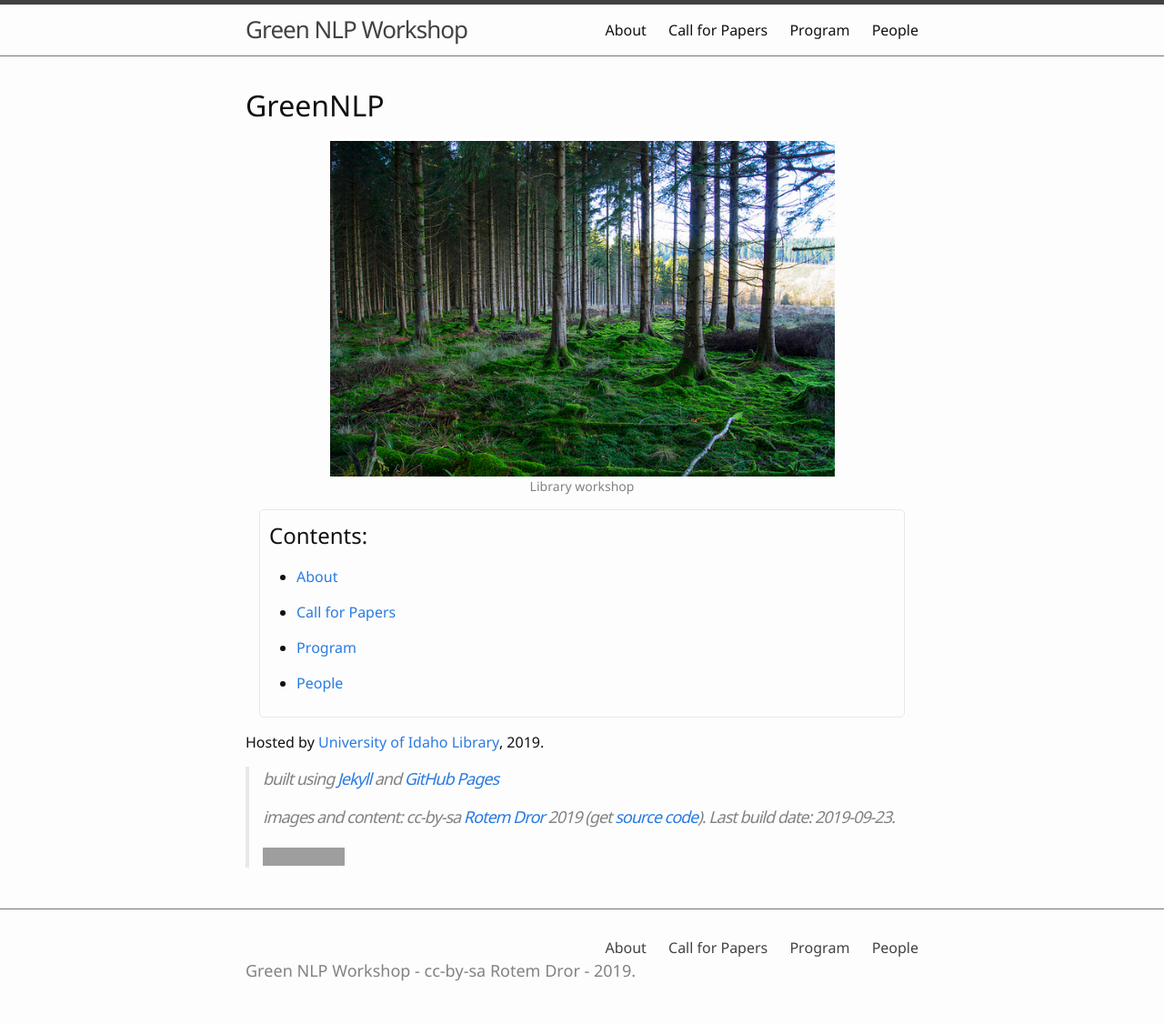
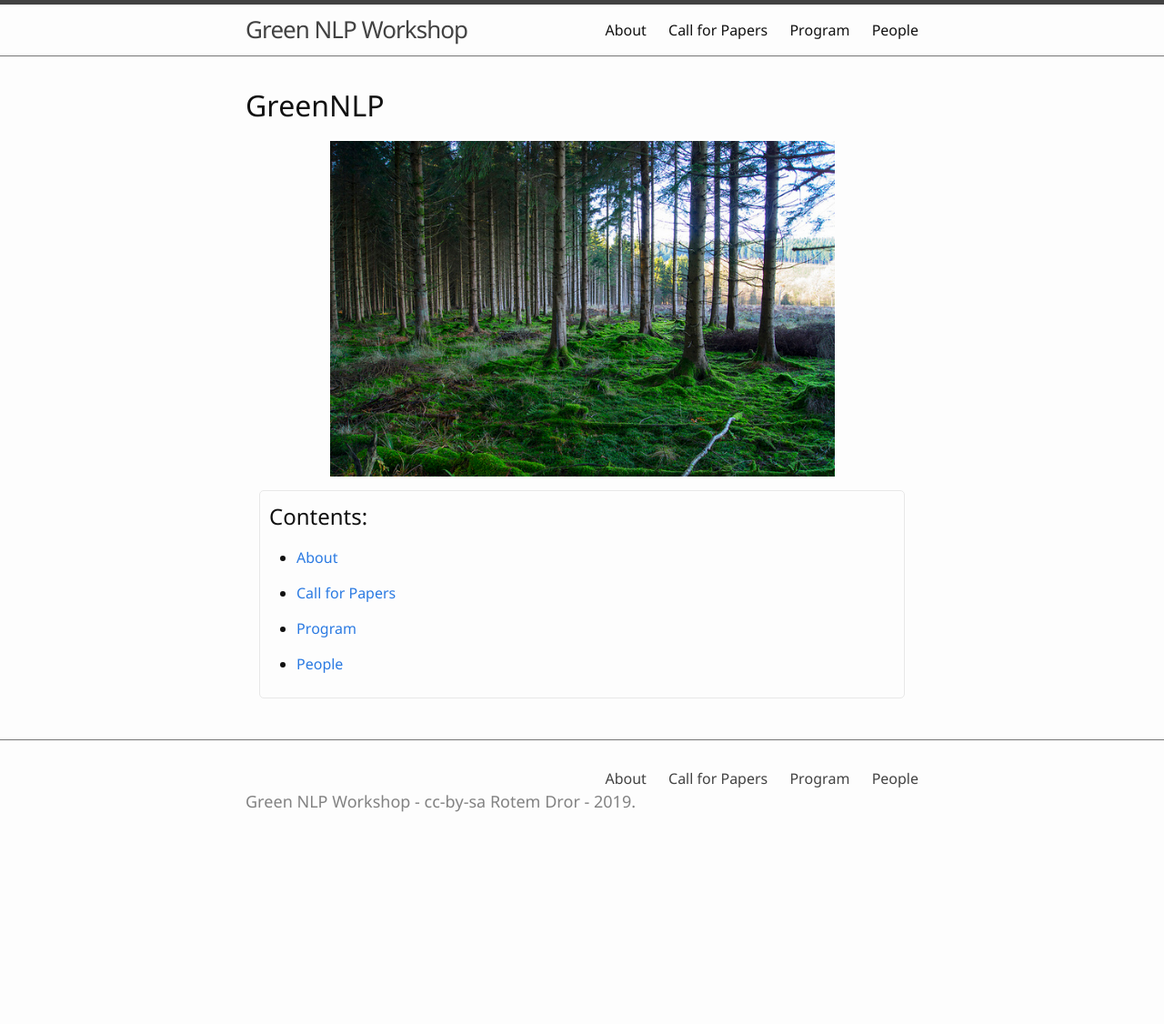
Before and after one commit to greennlp2020/greennlp2020, a Jekyll site: the page built from index.md, in a window 1280 px wide. Shown: the whole page at 91% size. Built offline with Jekyll 4.4.1, drawn with Linux system fonts in a browser that asks for light colours; after the commit the page ends 940 px from its top, so only the background shows below that; grey boxes are pictures that could not be loaded.

Commit message:
Update index.md

```diff
--- a/index.md
+++ b/index.md
@@ -4,7 +4,7 @@ title: Home
 
 # GreenNLP
 
-{% include figure.html img="nature_green.jpg" alt="intro image here" caption="Library workshop" width="75%" %}
+{% include figure.html img="nature_green.jpg" alt="intro image here" caption="" width="75%" %}
 
 <div class="toc" markdown="1">
 ## Contents:
@@ -13,12 +13,3 @@ title: Home
 {% if lesson.nav == true %}- [{{ lesson.title }}]({{ lesson.url | absolute_url }}){% endif %}
 {% endfor %}
 </div>
-
-Hosted by [University of Idaho Library](http://www.lib.uidaho.edu/), {{ site.pub_year }}.
-
-> built using [Jekyll](https://jekyllrb.com/) and [GitHub Pages](https://pages.github.com/)
->
-> images and content: cc-by-sa <a href="https://github.com/{{ site.github_username }}">{{ site.author }}</a> {{ site.pub_year}} (get [source code]({{ site.repo }})).
-> Last build date: {{ site.time | date: "%Y-%m-%d" }}.
->
-> <a href="http://creativecommons.org/licenses/by-sa/4.0/" rel="license"><img style="border-width: 0;" src="https://i.creativecommons.org/l/by-sa/4.0/88x31.png" alt="Creative Commons License" /></a>
```
